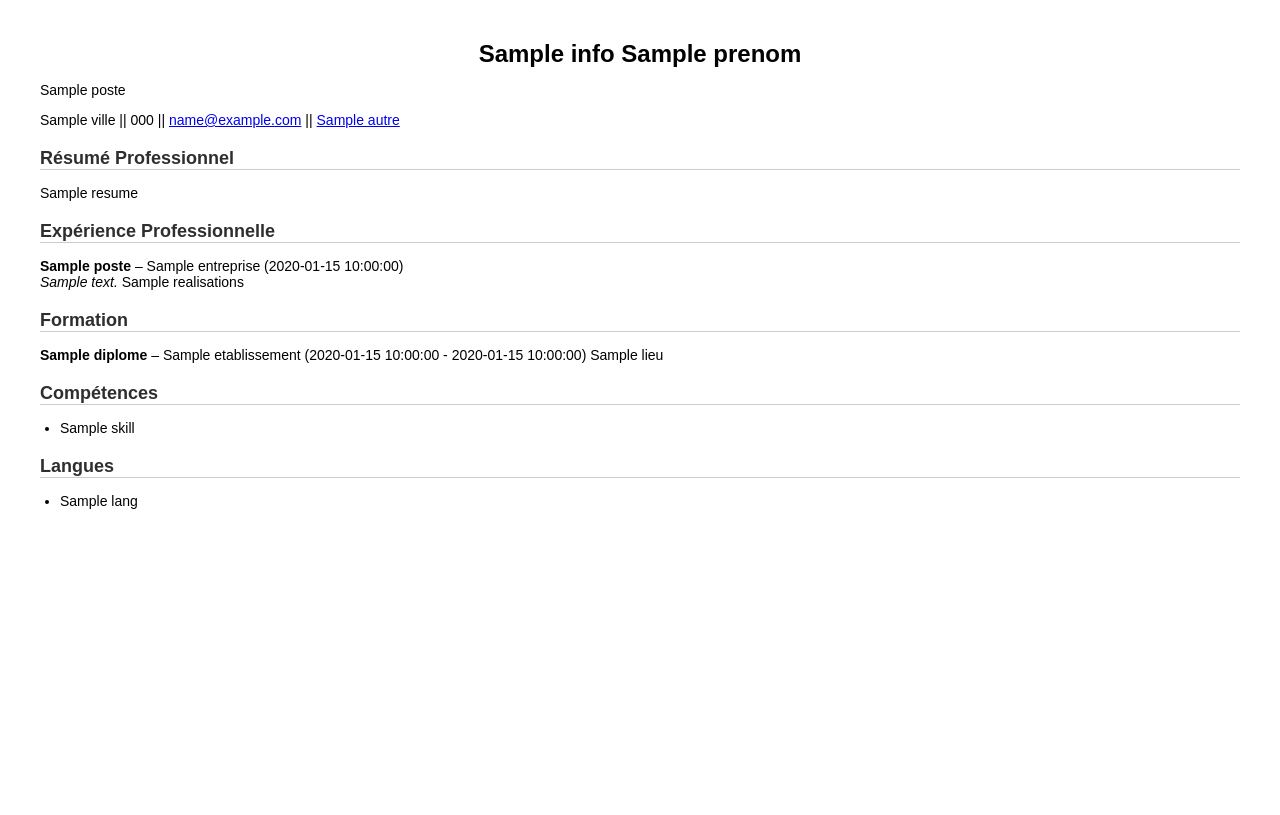
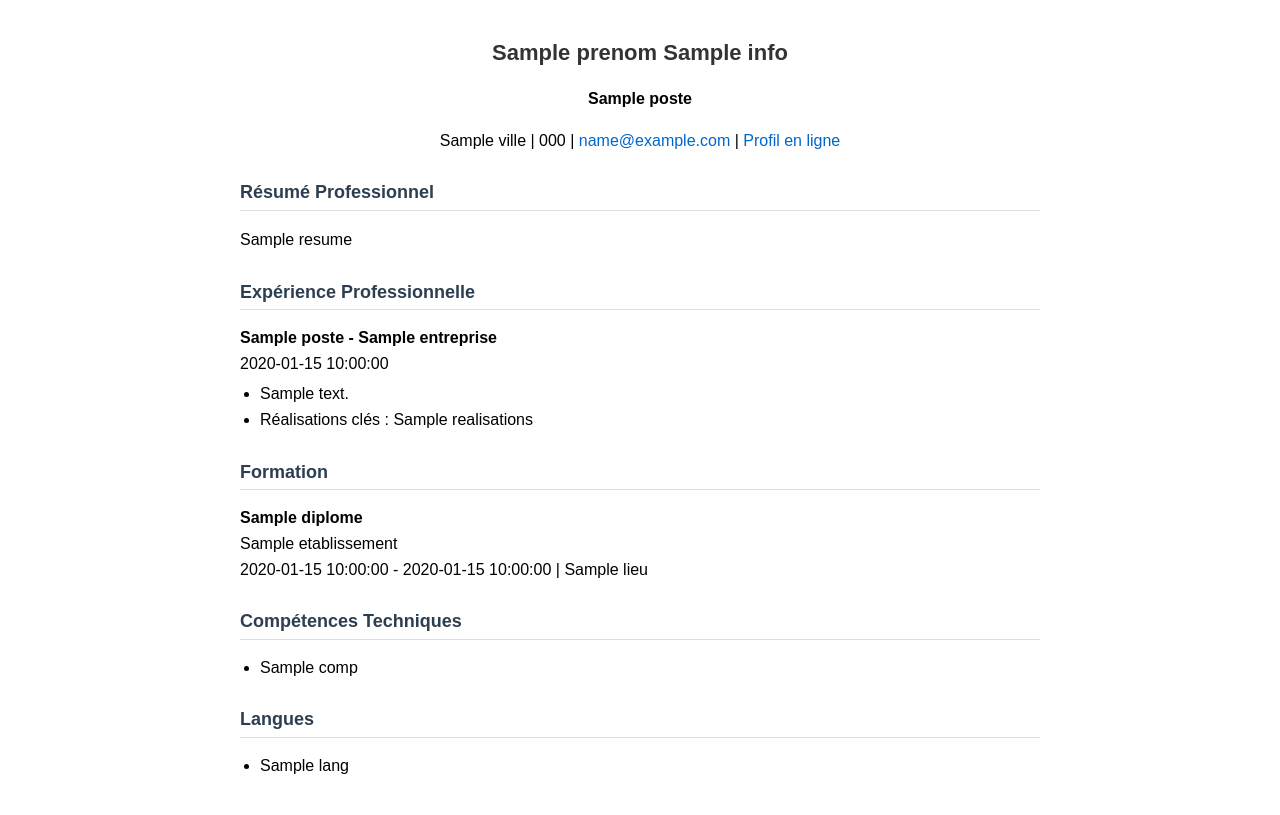
Before and after one commit to MAE009/CV-bot, a Flask app: template Template/ATS/ats.html in a window 1280 px wide. Before the commit the page ends 509 px from the top, so only its background shows below. Run offline with Flask 3, Linux system fonts and the light colour scheme; the template is opened without the code that fills it: most values are stand-ins (such as "Sample title", 1, 10 or a date in 2020); parts of the project's set-up code (start-up, migrations or seed data) failed here and were passed over.

Commit message:
Update ats.html

```diff
--- a/Template/ATS/ats.html
+++ b/Template/ATS/ats.html
@@ -2,14 +2,71 @@
 <html lang="fr">
 <head>
   <meta charset="UTF-8">
-  <title>CV ATS - {{ nom }}</title>
-  <link rel="stylesheet" href="ats.css">
+  <title>CV {{ infos.prenom }} {{ infos.nom }} | {{ infos.poste }}</title>
+  <style>
+    body {
+      font-family: Arial, sans-serif;
+      line-height: 1.6;
+      margin: 0 auto;
+      max-width: 800px;
+      padding: 20px;
+      color: #000;
+    }
+
+    header {
+      text-align: center;
+      margin-bottom: 20px;
+    }
+
+    h1 {
+      font-size: 22px;
+      margin-bottom: 5px;
+      color: #333;
+    }
+
+    h2 {
+      font-size: 18px;
+      color: #2c3e50;
+      border-bottom: 1px solid #ddd;
+      padding-bottom: 3px;
+      margin-top: 25px;
+    }
+
+    .contact-info {
+      margin: 10px 0;
+    }
+
+    .job {
+      margin-bottom: 15px;
+    }
+
+    .job-title {
+      font-weight: bold;
+    }
+
+    ul {
+      padding-left: 20px;
+      margin-top: 5px;
+    }
+
+    a {
+      color: #0066cc;
+      text-decoration: none;
+    }
+  </style>
 </head>
 <body>
   <header>
-    <h1>{{ infos.nom }} {{ infos.prenom }}</h1>
-    <p>{{ infos.poste }}</p>
-    <p>{{ infos.ville }} || {{ infos.tel }} || <a href="mailto:{{ infos.email }}">{{ infos.email }}</a> || <a href="{{ infos.autre }}">{{ infos.autre }}</a></p>
+    <h1>{{ infos.prenom }} {{ infos.nom }}</h1>
+    <p class="job-title">{{ infos.poste }}</p>
+    <div class="contact-info">
+      {{ infos.ville }} |
+      {{ infos.tel }} |
+      <a href="mailto:{{ infos.email }}">{{ infos.email }}</a> |
+      {% if infos.autre != "❌ Non fourni" %}
+        <a href="{{ infos.autre }}">Profil en ligne</a>
+      {% endif %}
+    </div>
   </header>
 
   <section>
@@ -21,8 +78,14 @@
     <h2>Expérience Professionnelle</h2>
     {% for exp in experiences %}
     <div class="job">
-      <strong>{{ exp.poste }}</strong> – {{ exp.entreprise }} ({{ exp.date }})<br>
-      <em>{{ exp.description }}</em> {{ exp.realisations }}
+      <div class="job-title">{{ exp.poste }} - {{ exp.entreprise }}</div>
+      <div>{{ exp.date }}</div>
+      <ul>
+        <li>{{ exp.description }}</li>
+        {% if exp.realisations %}
+        <li>Réalisations clés : {{ exp.realisations }}</li>
+        {% endif %}
+      </ul>
     </div>
     {% endfor %}
   </section>
@@ -30,15 +93,20 @@
   <section>
     <h2>Formation</h2>
     {% for edu in formations %}
-    <p><strong>{{ edu.diplome }}</strong> – {{ edu.etablissement }} ({{ edu.date_debut }} - {{ edu.date_fin }}) {{edu.lieu}}</p>
+    <div>
+      <strong>{{ edu.diplome }}</strong><br>
+      {{ edu.etablissement }}<br>
+      {{ edu.date_debut }} - {{ edu.date_fin }} | {{ edu.lieu }}
+    </div>
+    {% if not loop.last %}<br>{% endif %}
     {% endfor %}
   </section>
 
   <section>
-    <h2>Compétences</h2>
+    <h2>Compétences Techniques</h2>
     <ul>
       {% for skill in competences %}
-        <li>{{ skill }}</li>
+        <li>{{ skill.comp }}</li>
       {% endfor %}
     </ul>
   </section>
@@ -52,4 +120,4 @@
     </ul>
   </section>
 </body>
-  </html>
+</html>
```
